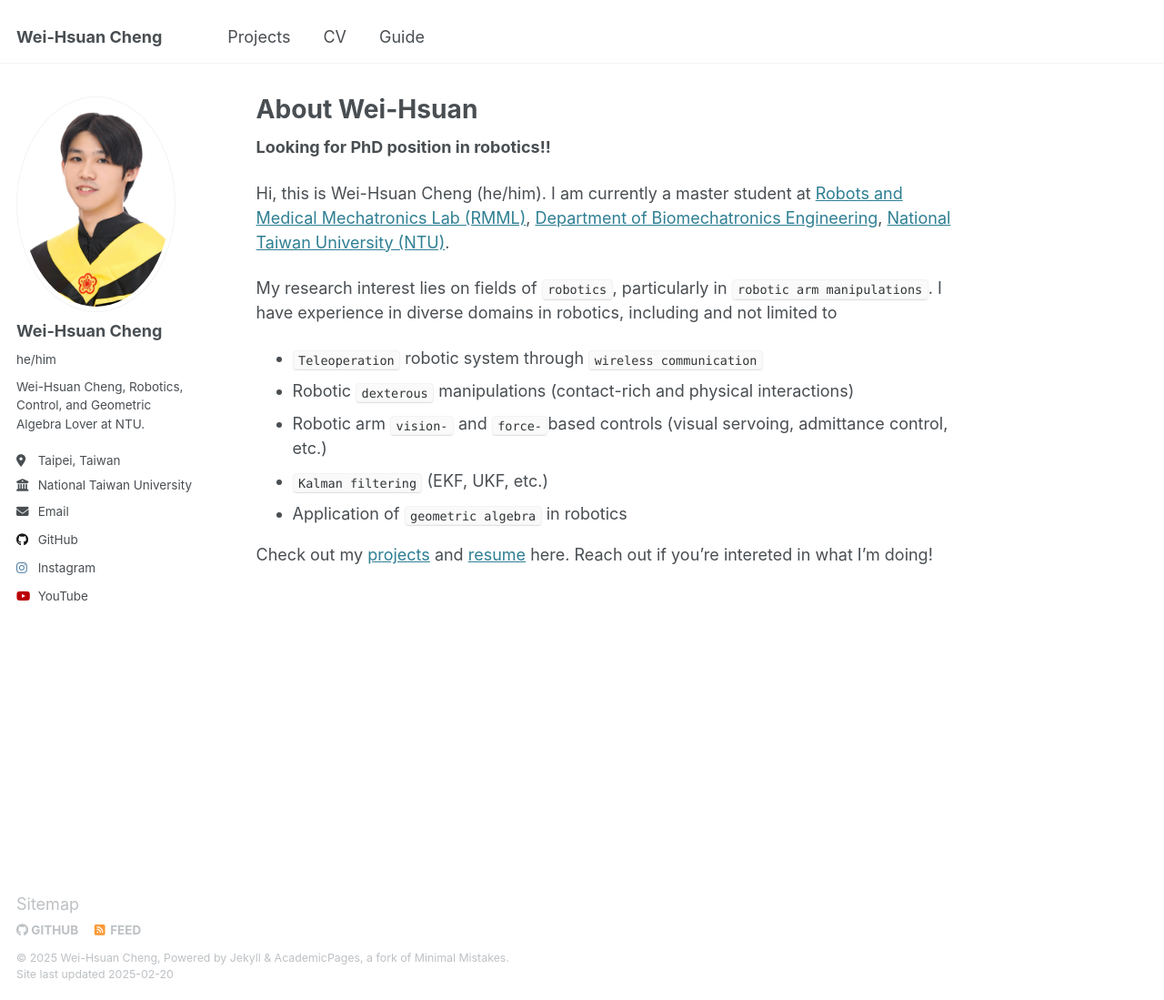
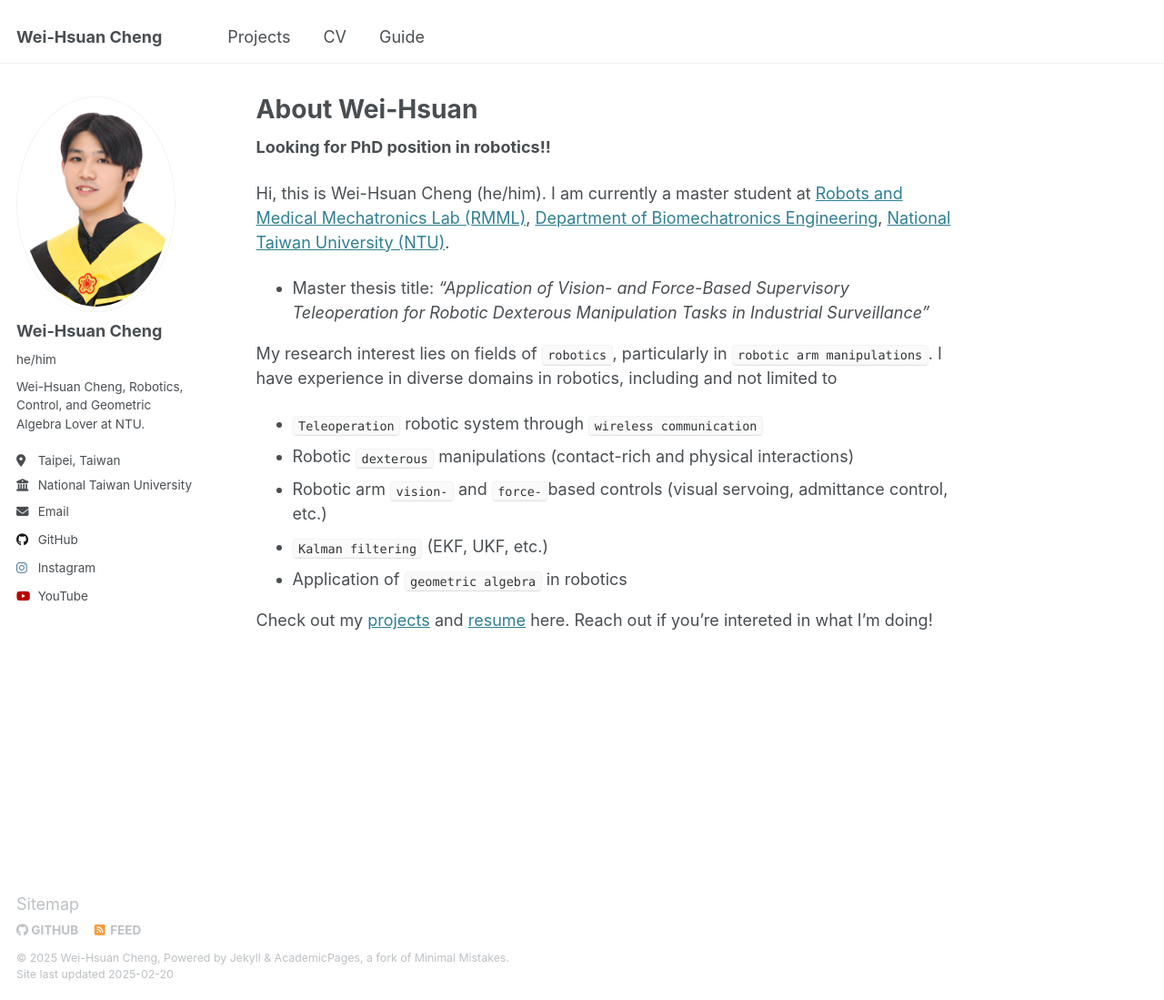
Before and after one commit to wei-hsuan-cheng/wei-hsuan-cheng.github.io, a Jekyll site: the page built from _pages/about.md, in a window 1280 px wide and 1099 px high. Shown: the whole window at 91% size. Built offline with Jekyll 4.4.1, drawn with Linux system fonts in a browser that asks for light colours.

Commit message:
update about

```diff
--- a/_pages/about.md
+++ b/_pages/about.md
@@ -19,6 +19,7 @@ redirect_from:
 **Looking for PhD position in robotics!!**
 
 Hi, this is Wei-Hsuan Cheng (he/him). I am currently a master student at [Robots and Medical Mechatronics Lab (RMML)][RMML], [Department of Biomechatronics Engineering][NTUBME], [National Taiwan University (NTU)][NTU].
+- Master thesis title: *“Application of Vision- and Force-Based Supervisory Teleoperation for Robotic Dexterous Manipulation Tasks in Industrial Surveillance”*
 
 My research interest lies on fields of ``robotics``, particularly in ``robotic arm manipulations``. I have experience in diverse domains in robotics, including and not limited to
 - ``Teleoperation`` robotic system through ``wireless communication``
```
